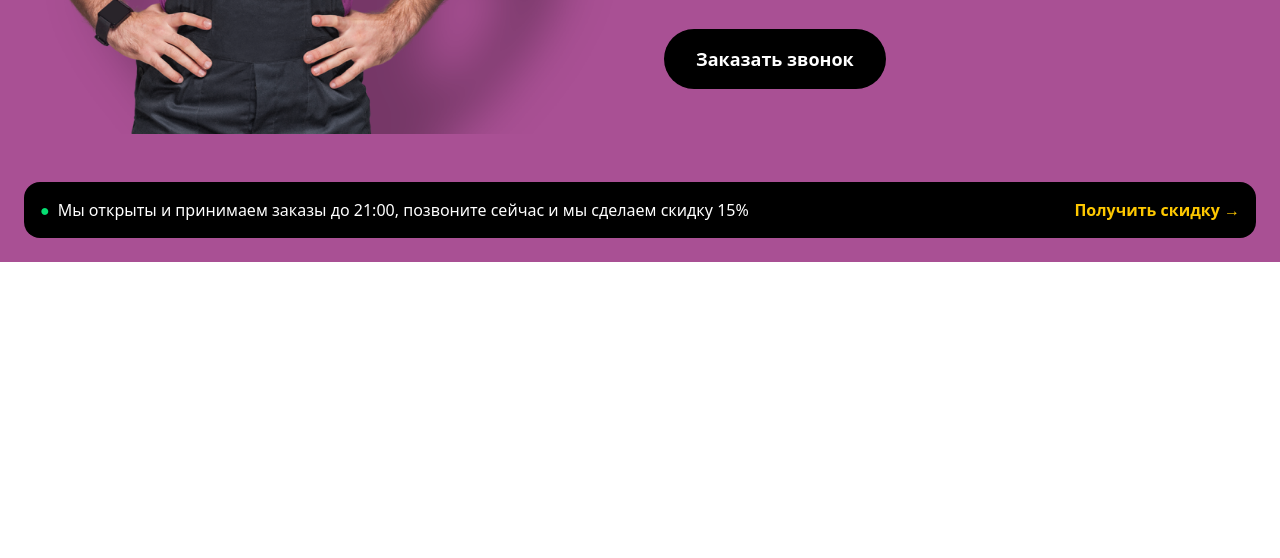
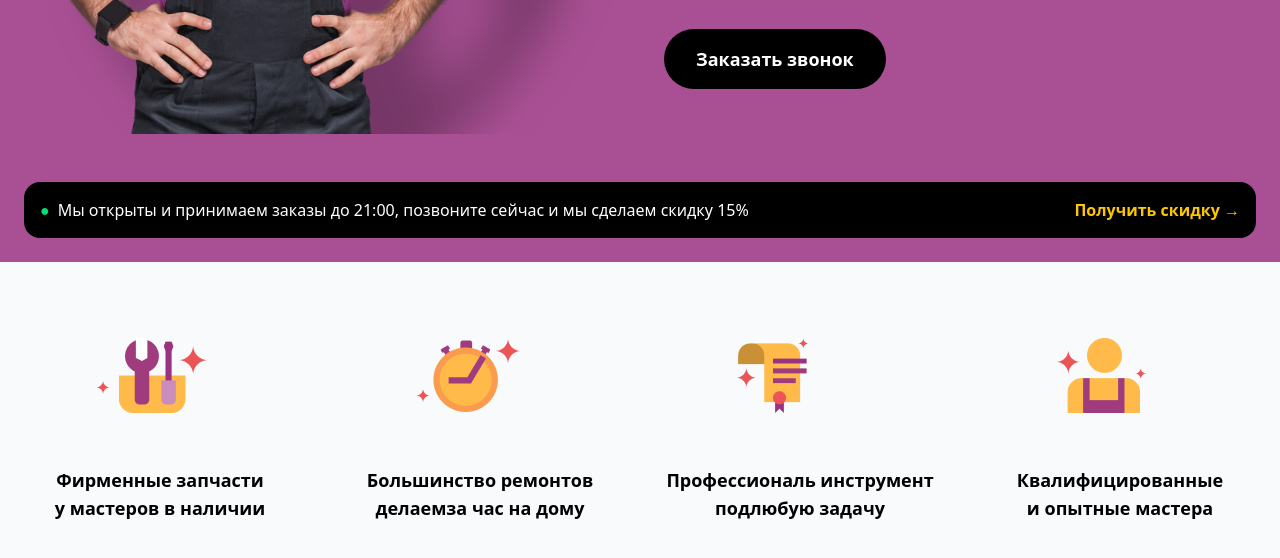
Before and after one commit to asoevafotima/PROECT15, a website: page src/index.html in a window 1280 px wide. Shown: the part 534-1092 px from the top of the page. Before the commit the page ends 800 px from the top, so only its background shows below. Drawn offline with nearby package versions, Linux system fonts and the light colour scheme; files that its build step writes are made by us from their sources.

Commit message:
Second commit branch1

```diff
--- a/src/index.html
+++ b/src/index.html
@@ -61,6 +61,33 @@
     </div>
     </header>
 
-
+    <section class="py-16 px-6 bg-gray-50">
+    <div class="max-w-7xl mx-auto grid grid-cols-1 lg:grid-cols-4 gap-12 text-center">
+      <div>
+        <div class="w-32 h-32 mx-auto mt-3 items-center justify-center">
+            <img src="/Group 819.png" alt="">
+        </div>
+        <p class="text-lg font-semibold">Фирменные запчасти<br>у мастеров в наличии</p>
+      </div>
+      <div>
+        <div class="w-32 h-32 mx-auto mt-3 items-center justify-center">
+         <img src="/Group 818.png" alt="">
+        </div>
+        <p class="text-lg font-semibold">Большинство ремонтов делаемза час на дому</p>
+      </div>
+      <div>
+        <div class="w-32 h-32 mx-auto mt-3  items-center justify-center">
+            <img src="/Group 811.png" alt="">
+        </div>
+        <p class="text-lg font-semibold">Профессиональ инструмент подлюбую задачу</p>
+      </div>
+      <div>
+        <div class="w-32 h-32 mx-auto mt-3  items-center justify-center">
+          <img src="/Group 779.png" alt="">
+        </div>
+        <p class="text-lg font-semibold">Квалифицированные<br>и опытные мастера</p>
+      </div>
+    </div>
+  </section>
 </body>
 </html>
```
